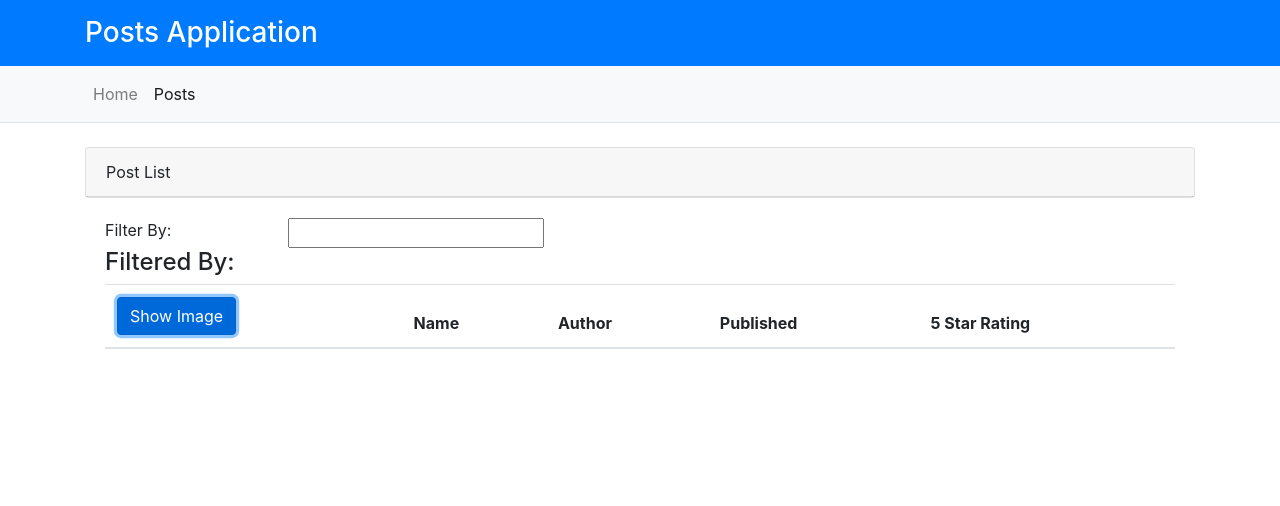
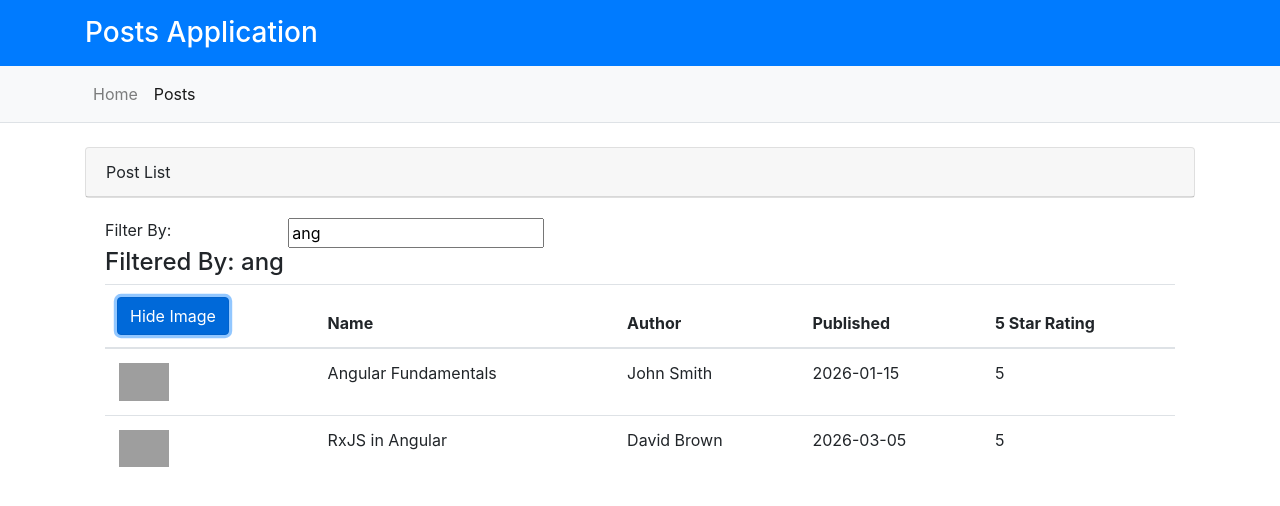
Before and after one commit to sigmakumarwadbude/posts-management, an Angular app: page /posts in a window 1280 px wide. Both pictures are taken after a click on the button "Show Image". Shown: the top 506 px of the page. Built offline with nearby package versions, Linux system fonts and the light colour scheme; grey boxes are pictures that could not be loaded.

Commit message:
Add Posts data model and implement posts listing with filtering functionality

```diff
--- a/src/app/app.module.ts
+++ b/src/app/app.module.ts
@@ -6,6 +6,7 @@ import { LayoutComponent } from './layout/layout.component';
 import { RouterModule } from '@angular/router';
 import { HomeComponent } from './pages/home/home.component';
 import { PostsComponent } from './pages/posts/posts.component';
+import { FormsModule } from '@angular/forms';
 
 @NgModule({
   declarations: [
@@ -16,6 +17,7 @@ import { PostsComponent } from './pages/posts/posts.component';
   ],
   imports: [
     BrowserModule,
+    FormsModule,
     RouterModule.forRoot([
       { path: '', component: HomeComponent},
       { path: 'posts', component: PostsComponent}
--- /dev/null
+++ b/src/app/data/posts.ts
@@ -0,0 +1,37 @@
+import { Post } from "../model/post";
+
+
+export const POSTS: Post[] = [
+  {
+    id: 1,
+    title: 'Angular Fundamentals',
+    author: 'John Smith',
+    publishedAt: '2026-01-15',
+    rating: 5,
+    imageUrl: 'assets/images/angular-fundamentals.jpg'
+  },
+  {
+    id: 2,
+    title: 'Learning TypeScript',
+    author: 'Jane Doe',
+    publishedAt: '2026-02-10',
+    rating: 4,
+    imageUrl: 'assets/images/typescript.jpg'
+  },
+  {
+    id: 3,
+    title: 'RxJS in Angular',
+    author: 'David Brown',
+    publishedAt: '2026-03-05',
+    rating: 5,
+    imageUrl: 'assets/images/rxjs.jpg'
+  },
+  {
+    id: 4,
+    title: 'Modern Web Development',
+    author: 'Sarah Wilson',
+    publishedAt: '2026-04-20',
+    rating: 3,
+    imageUrl: 'assets/images/web-development.jpg'
+  }
+];
--- /dev/null
+++ b/src/app/model/post.ts
@@ -0,0 +1,10 @@
+export interface Post {
+  readonly id: number;
+  readonly title: string;
+  readonly author: string;
+  readonly publishedAt: string;
+  readonly rating: number;
+  readonly imageUrl?: string;
+}
+export type CreatePost = Omit<Post, 'id'>;
+export type UpdatePost = Partial<Omit<Post, 'id'>>;
--- a/src/app/pages/posts/posts.component.html
+++ b/src/app/pages/posts/posts.component.html
@@ -8,21 +8,23 @@
     <div class="row">
         <div class="col-md-2">Filter By:</div>
         <div class="col-md-4">
-            <input type="text">
+            <input type="text" [(ngModel)]="listFilter">
         </div>
     </div>
     <div class="row">
         <div class="col-md-6">
-            <h4>Filtered By:</h4>
+            <h4>Filtered By: {{listFilter }}</h4>
         </div>
     </div>
     <div class="table-responsive">
-        <table class="table">
+        <table class="table"
+            *ngIf="posts.length">
             <thead>
                 <tr>
                     <th>
-                        <button class="btn btn-primary">
-                            Show Image
+                        <button class="btn btn-primary"
+                            (click)="toggleImage()">
+                            {{ !showImage ? 'Show' : 'Hide' }} Image
                         </button>
                     </th>
                     <th>Name</th>
@@ -32,7 +34,19 @@
                 </tr>
             </thead>
             <tbody>
-
+                <tr *ngFor="let post of filteredPosts">
+                    <td>
+                        <img *ngIf="showImage"
+                            [src]="post.imageUrl"
+                            [title]="post.title"
+                            [style.width.px]="imageWidth"
+                            [style.margin.px]="imageMargin"/>
+                    </td>
+                    <td>{{post.title}}</td>
+                    <td>{{post.author}}</td>
+                    <td>{{post.publishedAt}}</td>
+                    <td>{{post.rating}}</td>
+                </tr>
             </tbody>
         </table>
     </div>
--- a/src/app/pages/posts/posts.component.ts
+++ b/src/app/pages/posts/posts.component.ts
@@ -1,4 +1,6 @@
 import { Component, OnInit } from '@angular/core';
+import { POSTS } from 'src/app/data/posts';
+import { Post } from 'src/app/model/post';
 
 @Component({
   selector: 'app-posts',
@@ -6,10 +8,35 @@ import { Component, OnInit } from '@angular/core';
 })
 export class PostsComponent implements OnInit {
   pageTitle = "Post List";
+  imageWidth = 50;
+  imageMargin = 2;
+  showImage = false;
+  posts = POSTS;
+  filteredPosts: Post[] = [];
+  private _listFilter = "";
+
+  get listFilter(): string {
+    return this._listFilter;
+  }
+
+  set listFilter(value: string) {
+    this._listFilter = value.trim();
+    this.filteredPosts = this.perfomFilter(this.listFilter)
+  }
+
 
   constructor() { }
 
   ngOnInit(): void {
+    this.listFilter = "ang";
+  }
+
+  perfomFilter(filterBy: string) {
+    return this.posts.filter(p => p.title.toLocaleLowerCase().includes(filterBy.toLocaleLowerCase()))
+  }
+
+  toggleImage() {
+    this.showImage = !this.showImage;
   }
 
 }
```
